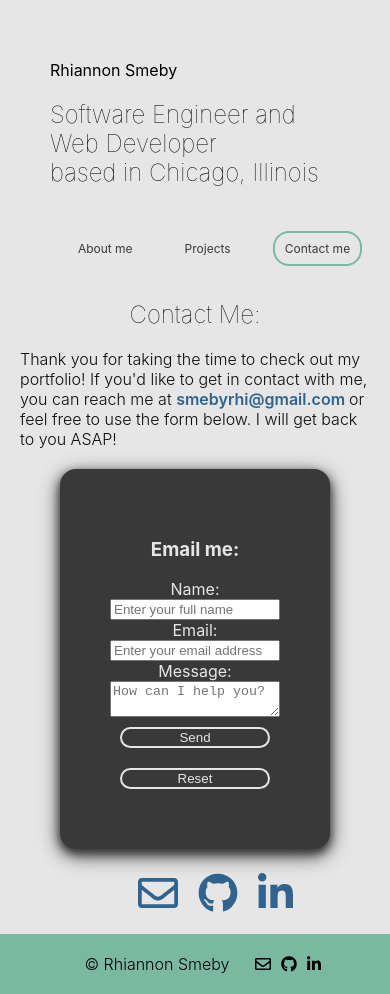
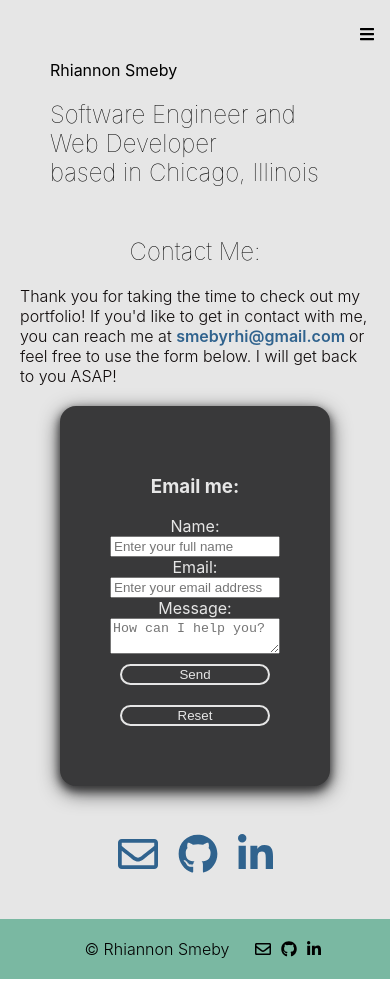
Before and after one commit to rhiannonsmeby/rhiannon-smeby, a React (Create React App) app: page /contact-me in a window 390 px wide. Built offline with nearby package versions, Linux system fonts and the light colour scheme.

Commit message:
mobile nav

```diff
--- a/src/components/NavBar/NavBar.css
+++ b/src/components/NavBar/NavBar.css
@@ -76,6 +76,21 @@ nav {
     border-radius: 1rem;
   }
 
+  .nav-toggle {
+    position: absolute;
+    top: 1.5rem;
+    right: 1rem;
+    display: none;
+  }
+
+  .open {
+    height: 100vh;
+  }
+
+  .hidden {
+    display: none;
+  }
+
   @media all and (min-width:800px) {
     nav {
       display: flex;
@@ -85,8 +100,34 @@ nav {
     }
   }
 
-  @media all and (max-width:360px) {
+  @media all and (max-width:600px) {
       .nav {
         flex-direction: column;
+        align-items: flex-start;
+      }
+
+      nav {
+        height: 0;
+        width: 100%;
+        overflow: hidden;
+        transition: 250ms height ease-in-out;
+      }
+
+      li {
+        display: block;
+        text-align: center;
+        padding: 1.5rem 0;
+      }
+
+      li a {
+        font-size: 1.4rem;
+      }
+
+      ul {
+        padding: 0;
+      }
+
+      .nav-toggle {
+        display: block;
       }
   }
--- a/src/components/NavBar/NavBar.js
+++ b/src/components/NavBar/NavBar.js
@@ -1,15 +1,32 @@
-import React from 'react';
+import React, {useState} from 'react';
 import {NavLink} from 'react-router-dom';
+import {FontAwesomeIcon} from '@fortawesome/react-fontawesome';
+import {faBars, faTimes} from '@fortawesome/free-solid-svg-icons'
 import './NavBar.css';
 
 export default function Header() {
+
+    let [navToggle, setNavToggle] = useState(false);
+
+    function handleClick() {
+        setNavToggle(prevNavToggle => !prevNavToggle);
+    }
+
     return (
-        <nav>
+      <div className='container'>
+        <div>
+            <div className='nav-toggle' id='navToggle'>
+                <FontAwesomeIcon icon={faBars} className={navToggle ? 'hidden' : 'navIcon'} onClick={handleClick}/>
+                <FontAwesomeIcon icon={faTimes} className={navToggle ? 'navIcon' : 'hidden'} onClick={handleClick}/>
+            </div>
+        </div>
+        <nav className={navToggle ? 'open' : 'closed'}>
             <ul className='nav'>
                 <li className='nav-item'><NavLink exact to={`/`} activeClassName='navActive'>About me</NavLink></li>
                 <li className='nav-item'><NavLink to={`/projects`} activeClassName='navActive'>Projects</NavLink></li>
                 <li className='nav-item'><NavLink to={`/contact-me`} activeClassName='navActive'>Contact me</NavLink></li>
             </ul>
         </nav>
+      </div>
     );
 }
```
